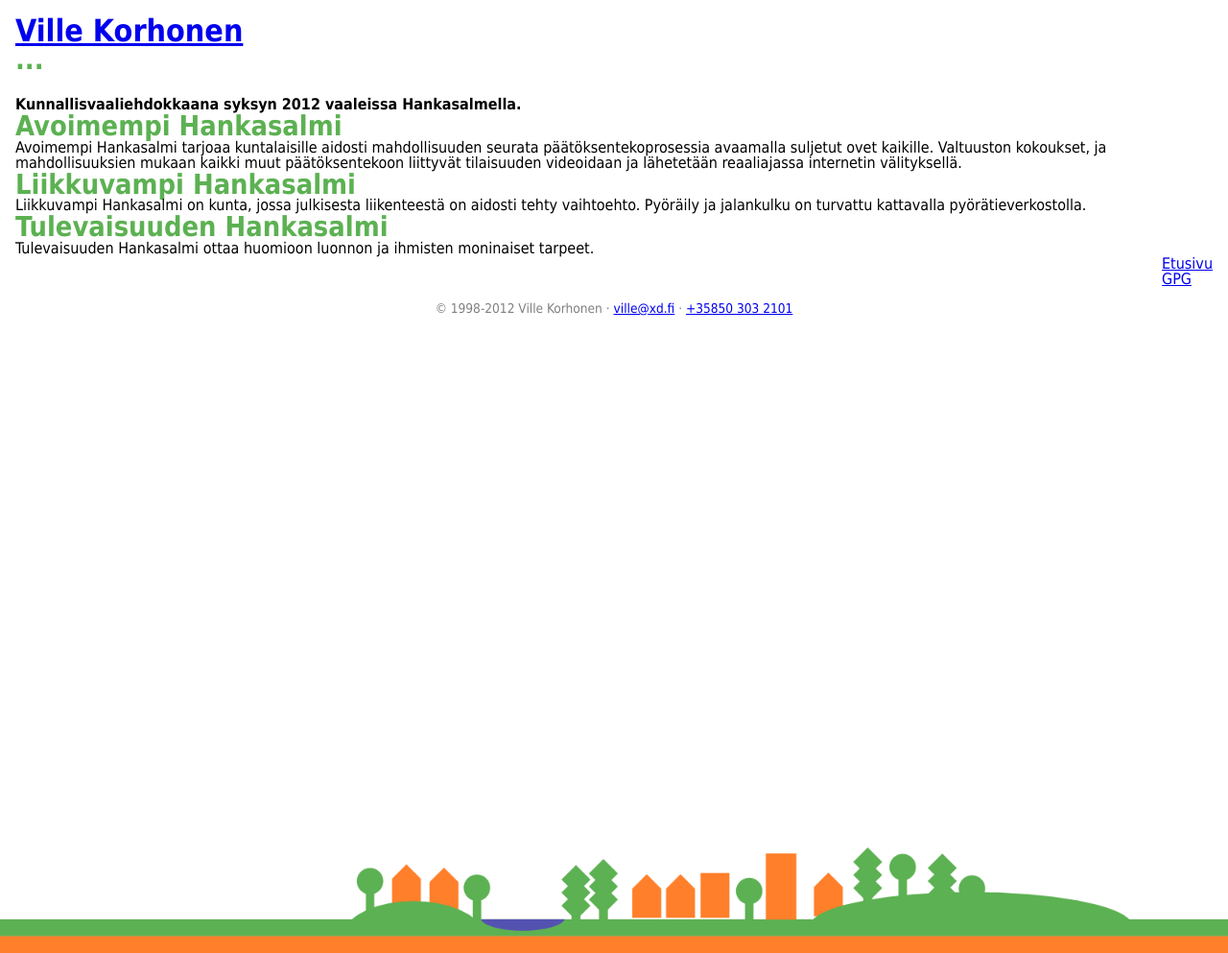
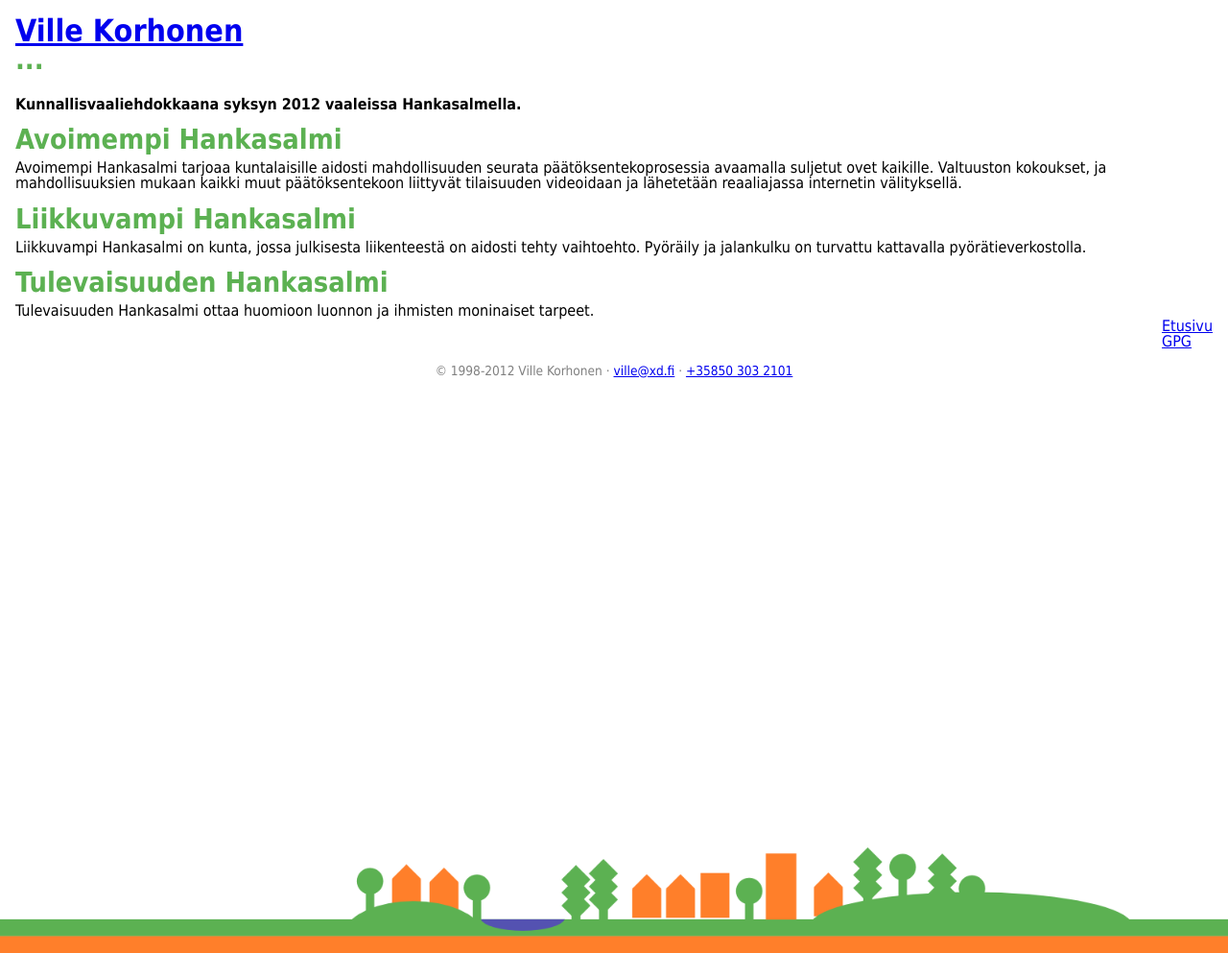
Before and after one commit to annavonzansen/ypcs.github.com, a Jekyll site: the page built from index.html, in a window 1280 px wide. Shown: the whole page at 96% size. Built offline with Jekyll 4.4.1, drawn with Linux system fonts in a browser that asks for light colours; Markdown is read by kramdown in place of the engine named in the settings.

Commit message:
Updated styles: margin to titles

```diff
--- a/media/css/style.css
+++ b/media/css/style.css
@@ -15,6 +15,8 @@ h4,
 h5,
 h6 {
   color: #5cb152;
+  margin-top: 0.5em;
+  margin-bottom: 0.25em;
 }
 h1 {
   font-size: 2em;
@@ -47,6 +49,10 @@ header {
   margin-bottom: 1.5em;
   clear: both;
 }
+header h1,
+header h2 {
+  margin: 0;
+}
 #main {
   clear: left;
 }
--- a/media/css/style.less
+++ b/media/css/style.less
@@ -25,6 +25,8 @@ a {
 
 h1, h2, h3, h4, h5, h6 {
     color: @avoimempivihrea;
+	margin-top: 0.5em;
+	margin-bottom: 0.25em;
 }
 
 h1 {
@@ -60,6 +62,10 @@ h6 {
 header {
     margin-bottom: 1.5em;
     clear: both;
+
+	h1, h2 {
+		margin: 0;
+	}
 }
 
 #main {
```
